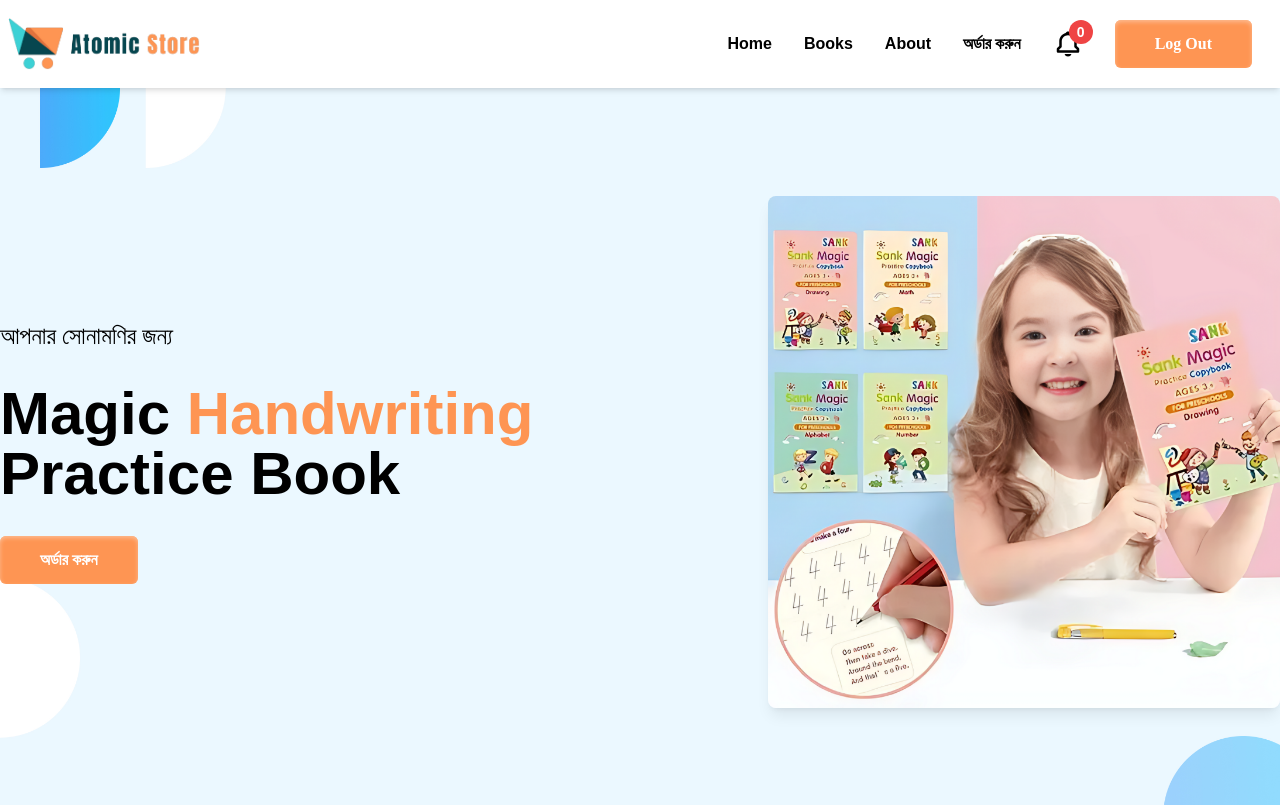
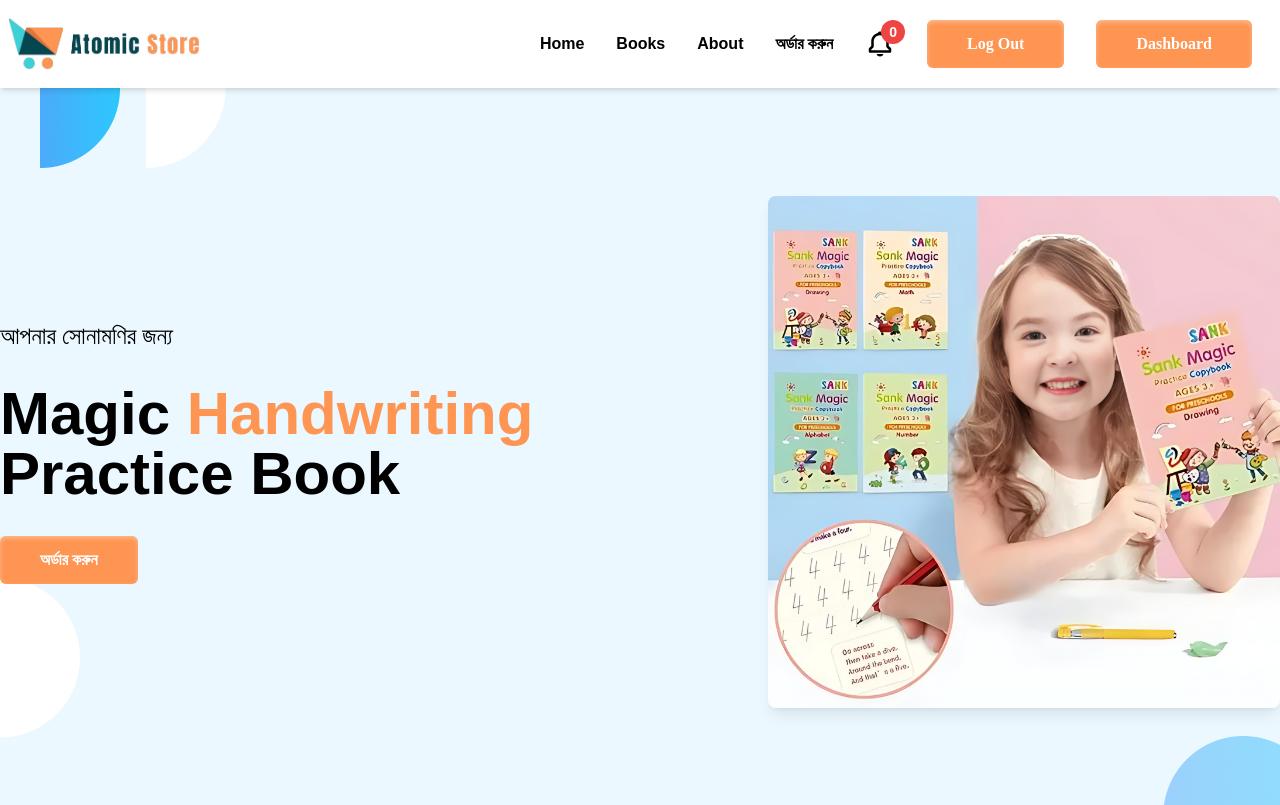
Before and after one commit to Md-FarhadHossain/atomic-store, a React (Create React App) app: page / in a window 1280 px wide. Shown: the top 805 px of the page. Built offline with nearby package versions, Linux system fonts and the light colour scheme; no server answers; sample sign-in values are in the browser's storage.

Commit message:
in navbar added dashboard button

```diff
--- a/src/components/Navbar/Navbar.jsx
+++ b/src/components/Navbar/Navbar.jsx
@@ -1,12 +1,12 @@
-import React, { useContext, useEffect, useState } from 'react';
-import logo from '../../assets/logo.png'
+import React, { useContext, useEffect, useState } from "react";
+import logo from "../../assets/logo.png";
 import Button from "../Button/Button";
 import { Link } from "react-router-dom";
-import { UserContext } from '../../context/AuthContext';
+import { UserContext } from "../../context/AuthContext";
 import { BiBell } from "react-icons/bi";
 
 const Navbar = () => {
-  const {user, logout} = useContext(UserContext)
+  const { user, logout } = useContext(UserContext);
   const [pendingOrders, setPendingOrders] = useState([]);
 
   const handleLogout = () => {
@@ -27,27 +27,67 @@ const Navbar = () => {
     <nav className="shadow-md z-10 sticky top-0 bg-white">
       <div className="navbar container mx-auto">
         <div className="flex-1">
-          <Link to='/' className="">
+          <Link to="/" className="">
             <img className="lg:w-48 md:w-44 w-36" src={logo} alt="logo" />
           </Link>
         </div>
         <div className="flex-none">
           <ul className="menu menu-horizontal px-1">
-            <li className="lg:flex md:flex hidden font-semibold"><Link to="/">Home</Link></li>
-            <li className="lg:flex md:flex hidden font-semibold"><a href="">Books</a></li>
-            <li className="lg:flex md:flex hidden font-semibold"><a href="">About</a></li>
+            <li className="lg:flex md:flex hidden font-semibold">
+              <Link to="/">Home</Link>
+            </li>
+            <li className="lg:flex md:flex hidden font-semibold">
+              <a href="">Books</a>
+            </li>
+            <li className="lg:flex md:flex hidden font-semibold">
+              <a href="">About</a>
+            </li>
 
-            {
-              user ? <><li className="lg:flex md:flex hidden font-semibold"><a className="font-sans" href="#order_section">অর্ডার করুন</a></li></>: <></>
-            }
+            {user ? (
+              <>
+                <li className="lg:flex md:flex hidden font-semibold">
+                  <a className="font-sans" href="#order_section">
+                    অর্ডার করুন
+                  </a>
+                </li>
+              </>
+            ) : (
+              <></>
+            )}
 
             {/* <li className=""><a href="#order_section"><Button>অর্ডার করুন</Button></a></li> */}
 
-
-          {
-            !user ? <><li className=""><a href="#order_section"><Button>অর্ডার করুন</Button></a></li></> : <> <li className="lg:flex md:flex hidden font-semibold"><a className='text-3xl' href="#"><BiBell /> <span className='text-sm bg-red-500 absolute top-3 left-8 w-6 h-6 flex justify-center items-center text-white rounded-full'>{pendingOrders.length}</span></a></li> <li className=""><a onClick={handleLogout}><Button>Log Out</Button></a></li></>
-          }
-
+            {!user ? (
+              <>
+                <li className="">
+                  <a href="#order_section">
+                    <Button>অর্ডার করুন</Button>
+                  </a>
+                </li>
+              </>
+            ) : (
+              <>
+                {" "}
+                <li className="lg:flex md:flex hidden font-semibold">
+                  <a className="text-3xl" href="#">
+                    <BiBell />
+                    <span className="text-sm bg-red-500 absolute top-3 left-8 w-6 h-6 flex justify-center items-center text-white rounded-full">
+                      {pendingOrders.length}
+                    </span>
+                  </a>
+                </li>
+                <li className="">
+                  <a onClick={handleLogout}>
+                    <Button>Log Out</Button>
+                  </a>
+                </li>
+                <li className="">
+                  <Link to='/dashboard/new-order'>
+                    <Button>Dashboard</Button>
+                  </Link>
+                </li>
+              </>
+            )}
           </ul>
         </div>
       </div>
--- a/src/pages/Dashboard/Dashboard.jsx
+++ b/src/pages/Dashboard/Dashboard.jsx
@@ -1,11 +1,13 @@
 import React from "react";
-import { Link, Outlet } from "react-router-dom";
+import { Link, Outlet, redirect } from "react-router-dom";
 import Navbar from "../../components/Navbar/Navbar";
 // import hamburger from "../../assets/hamburger-menu.png";
 import { FcDoughnutChart } from "react-icons/fc";
 import { FaDotCircle } from "react-icons/fa";
 
 const Dashboard = () => {
+
+
   return (
     <>
       <section>
```
